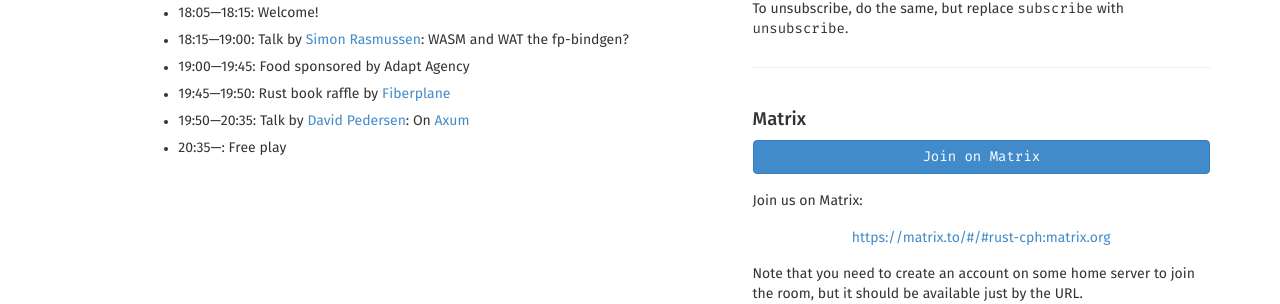
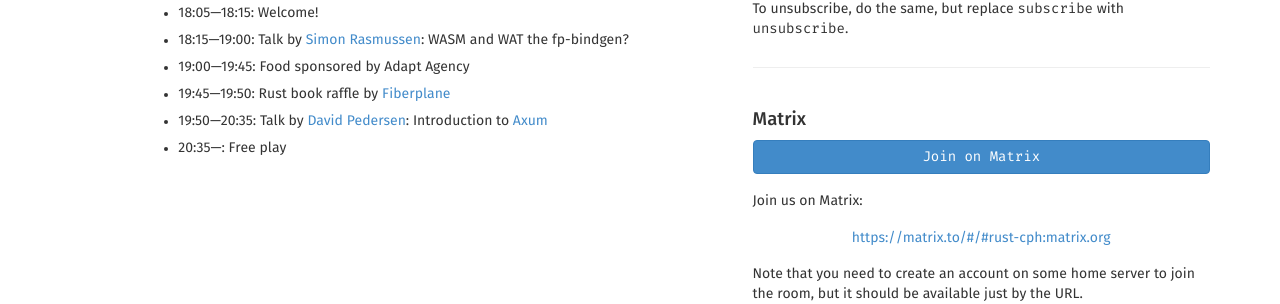
Before and after one commit to laumann/cph.rs, a Jekyll site: the page built from index.html, in a window 1280 px wide and 900 px high, scrolled down 522 px. Shown: the part 146-450 px from the top of the window. Built offline with Jekyll 4.4.1, drawn with Linux system fonts in a browser that asks for light colours; Markdown is read by kramdown in place of the engine named in the settings.

Commit message:
Updated axum talk text

```diff
--- a/index.html
+++ b/index.html
@@ -47,7 +47,7 @@ title: The Copenhagen Rust Group
                         <li>18:15&mdash;19:00: Talk by <a href="https://www.github.com/Zagitta/">Simon Rasmussen</a>: WASM and WAT the fp-bindgen?</li>
                         <li>19:00&mdash;19:45: Food sponsored by Adapt Agency</li>
                         <li>19:45&mdash;19:50: Rust book raffle by <a href="https://twitter.com/fiberplane">Fiberplane</a></li>
-                        <li>19:50&mdash;20:35: Talk by <a href="https://github.com/davidpdrsn">David Pedersen</a>: On <a href="https://github.com/tokio-rs/axum">Axum</a></li>
+                        <li>19:50&mdash;20:35: Talk by <a href="https://github.com/davidpdrsn">David Pedersen</a>: Introduction to <a href="https://github.com/tokio-rs/axum">Axum</a></li>
                         <li>20:35&mdash;: Free play
                     </ul>
                 </p>
```
